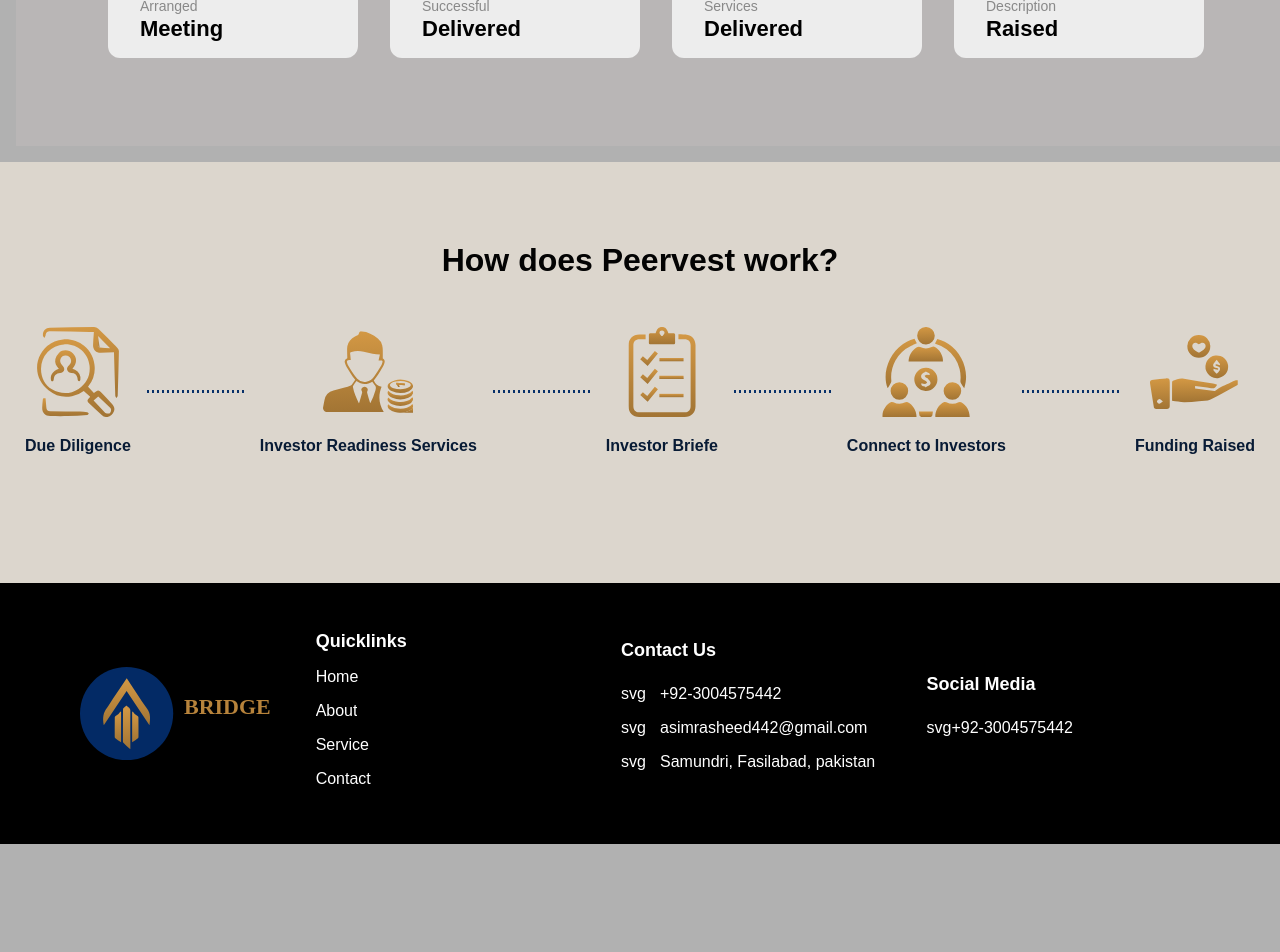
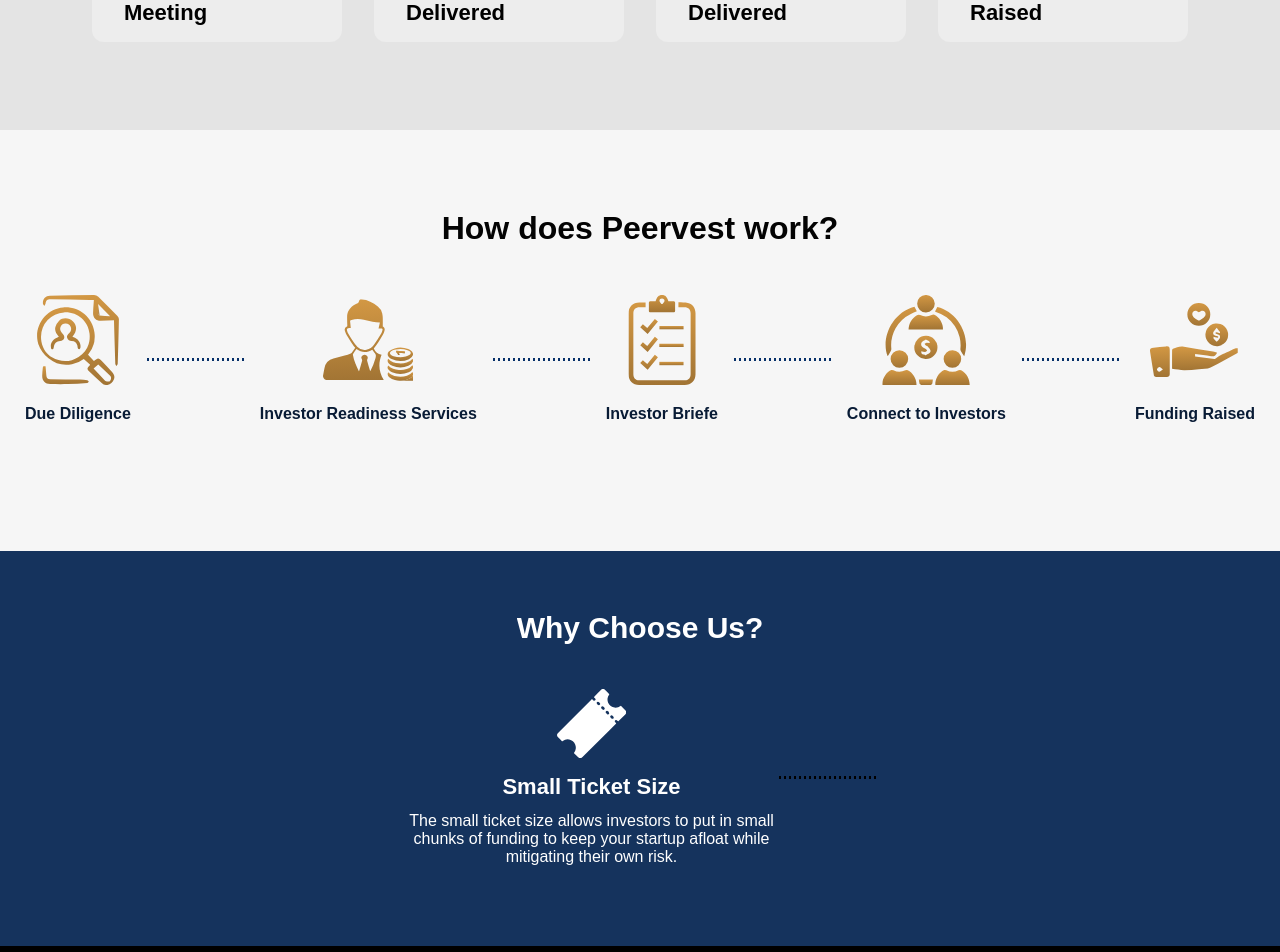
Before and after one commit to asimwarraich/bridge-trust, a React (Create React App) app: page / in a window 1280 px wide. Shown: the part 1180-2132 px from the top of the page. Before the commit the page ends 2024 px from the top, so only its background shows below. Built offline with nearby package versions, Linux system fonts and the light colour scheme.

Commit message:
invest page start

```diff
--- /dev/null
+++ b/src/compounts/Choose.jsx
@@ -0,0 +1,13 @@
+import React from "react";
+
+export default function Choose({ svg, title, subtitle }) {
+  return (
+    <>
+      <div className="choose__us__card">
+        <div className="choose__us__card__svg"> {svg} </div>
+        <div className="choose__us__card__title">{title}</div>
+        <div className="choose__us__card__sub__title">{subtitle}</div>
+      </div>
+    </>
+  );
+}
--- a/src/compounts/ChooseCard.jsx
+++ /dev/null
@@ -1,5 +0,0 @@
-import React from "react";
-
-export default function ChooseCard() {
-  return <div>ChooseCard</div>;
-}
--- a/src/screens/Landing.jsx
+++ b/src/screens/Landing.jsx
@@ -3,6 +3,7 @@
 import { landing } from "../assests";
 import Invest from "../compounts/Invest";
 import MileCard from "../compounts/MileCard";
+import Choose from "../compounts/Choose";
 export default function Landing() {
   return (
     <>
@@ -359,13 +360,13 @@
           />
         </div>
       </div>
-      <div className="choose__container">
-        <div className="choose__container__contant__wraper">
-          <div className="choose__wraper__heading">How does Peervest work?</div>
+      <div className="work__container">
+        <div className="work__container__contant__wraper">
+          <div className="work__wraper__heading">How does Peervest work?</div>
 
-          <div className="chooseus__contant__wraper__card">
-            <div className="choose__wraper__card">
-              <div className="choose__wraper__card__svg">
+          <div className="workus__contant__wraper__card">
+            <div className="work__wraper__card">
+              <div className="work__wraper__card__svg">
                 <svg
                   width="97.887"
                   height="107.646"
@@ -442,9 +443,9 @@
                   </g>
                 </svg>
               </div>
-              <div className="choose__wraper__text">Due Diligence</div>
+              <div className="work__wraper__text">Due Diligence</div>
             </div>
-            <div className="choose__dot__line">
+            <div className="work__dot__line">
               <svg
                 xmlns="http://www.w3.org/2000/svg"
                 width="97"
@@ -463,8 +464,8 @@
                 />
               </svg>
             </div>
-            <div className="choose__wraper__card">
-              <div className="choose__wraper__card__svg">
+            <div className="work__wraper__card">
+              <div className="work__wraper__card__svg">
                 <svg
                   id="Group_566"
                   data-name="Group 566"
@@ -556,11 +557,11 @@
                   </g>
                 </svg>
               </div>
-              <div className="choose__wraper__text">
+              <div className="work__wraper__text">
                 Investor Readiness Services
               </div>
             </div>
-            <div className="choose__dot__line">
+            <div className="work__dot__line">
               <svg
                 xmlns="http://www.w3.org/2000/svg"
                 width="97"
@@ -579,8 +580,8 @@
                 />
               </svg>
             </div>
-            <div className="choose__wraper__card">
-              <div className="choose__wraper__card__svg">
+            <div className="work__wraper__card">
+              <div className="work__wraper__card__svg">
                 <svg
                   id="Group_564"
                   data-name="Group 564"
@@ -675,9 +676,9 @@
                   </g>
                 </svg>
               </div>
-              <div className="choose__wraper__text">Investor Briefe</div>
+              <div className="work__wraper__text">Investor Briefe</div>
             </div>
-            <div className="choose__dot__line">
+            <div className="work__dot__line">
               <svg
                 xmlns="http://www.w3.org/2000/svg"
                 width="97"
@@ -696,8 +697,8 @@
                 />
               </svg>
             </div>
-            <div className="choose__wraper__card">
-              <div className="choose__wraper__card__svg">
+            <div className="work__wraper__card">
+              <div className="work__wraper__card__svg">
                 <svg
                   id="Group_568"
                   data-name="Group 568"
@@ -804,9 +805,9 @@
                   </g>
                 </svg>
               </div>
-              <div className="choose__wraper__text">Connect to Investors</div>
+              <div className="work__wraper__text">Connect to Investors</div>
             </div>
-            <div className="choose__dot__line">
+            <div className="work__dot__line">
               <svg
                 xmlns="http://www.w3.org/2000/svg"
                 width="97"
@@ -825,8 +826,8 @@
                 />
               </svg>
             </div>
-            <div className="choose__wraper__card">
-              <div className="choose__wraper__card__svg">
+            <div className="work__wraper__card">
+              <div className="work__wraper__card__svg">
                 <svg
                   id="Group_570"
                   data-name="Group 570"
@@ -891,8 +892,52 @@
                   </g>
                 </svg>
               </div>
-              <div className="choose__wraper__text">Funding Raised</div>
+              <div className="work__wraper__text">Funding Raised</div>
             </div>
+          </div>
+        </div>
+      </div>
+      <div className="choose__container">
+        <div className="choose__container__heading">Why Choose Us?</div>
+        <div className="choose__container__card__wraper">
+          <Choose
+            svg={
+              <svg
+                xmlns="http://www.w3.org/2000/svg"
+                width="69.305"
+                height="69.278"
+                viewBox="0 0 69.305 69.278"
+              >
+                <path
+                  id="Path_21787"
+                  data-name="Path 21787"
+                  d="M898,289.48c-1.3-1.32-2.64-2.62-3.93-4a.53.53,0,0,0-.84-.06,8.33,8.33,0,0,1-4.89,1.61,9.33,9.33,0,0,1-1.06-.11A8.15,8.15,0,0,1,881.79,274c.18-.26.34-.44,0-.74-1.41-1.38-2.78-2.8-4.2-4.16a2.58,2.58,0,0,0-3.73,0c-2.39,2.35-4.74,4.74-7.12,7.09-.28.28-.17.35.07.53a5.21,5.21,0,0,1,1.23,1.25,1.3,1.3,0,0,1-1.89,1.75,4.369,4.369,0,0,1-1.06-1c-.33-.51-.49-.34-.81,0l-33.54,33.51a2.71,2.71,0,0,0,0,4.27c1.23,1.23,2.48,2.44,3.68,3.71.39.41.62.42,1.08.09a7.76,7.76,0,0,1,6.42-1.42,8.17,8.17,0,0,1,5,12.88c-.3.41-.32.62.07,1,1.24,1.19,2.44,2.42,3.65,3.64,1.57,1.57,3,1.58,4.57,0l27-26.94,6.44-6.43c.28-.27.44-.45,0-.76a4.1,4.1,0,0,1-.88-.93,1.3,1.3,0,0,1,1.8-1.83,4.591,4.591,0,0,1,.94.87c.32.4.5.31.81,0,2.21-2.24,4.45-4.46,6.67-6.69a2.7,2.7,0,0,0,.01-4.21Zm-25.34-5.57a1.23,1.23,0,0,1-1.16.67,3.12,3.12,0,0,1-2.22-2.18,1.27,1.27,0,0,1,.67-1.17,1.22,1.22,0,0,1,1.4,0,5.6,5.6,0,0,1,1.27,1.3A1.17,1.17,0,0,1,872.66,283.91Zm4.34,4.84a1.21,1.21,0,0,1-1.66.15c-.66-.52-1.38-1-1.49-1.77a1.32,1.32,0,0,1,1.95-1.35,4.3,4.3,0,0,1,1.35,1.3,1.25,1.25,0,0,1-.15,1.67Zm4.25,4.76a1.21,1.21,0,0,1-1.34,0,5.141,5.141,0,0,1-1.33-1.34,1.19,1.19,0,0,1,0-1.34,1.32,1.32,0,0,1,1.18-.67,3.09,3.09,0,0,1,2.19,2.37A1.15,1.15,0,0,1,881.25,293.51Zm3.26,4.53a3.889,3.889,0,0,1-1.42-1.43,1.31,1.31,0,0,1,1.19-1.94,3.19,3.19,0,0,1,2.21,2.22,1.33,1.33,0,0,1-1.98,1.11Z"
+                  transform="translate(-829.699 -268.303)"
+                  fill="#fff"
+                ></path>
+              </svg>
+            }
+            title="Small Ticket Size"
+            subtitle="The small ticket size allows investors to put in small chunks of funding to keep your startup afloat while mitigating their own risk."
+          />
+          <div className="work__dot__line">
+            <svg
+              xmlns="http://www.w3.org/2000/svg"
+              width="97"
+              height="3"
+              viewBox="0 0 97 3"
+            >
+              <line
+                id="Line_53"
+                data-name="Line 53"
+                x2="97"
+                transform="translate(0 1.5)"
+                fill="none"
+                stroke="currentColor"
+                stroke-width="3"
+                stroke-dasharray="2 3"
+              />
+            </svg>
           </div>
         </div>
       </div>
--- a/src/style/global.scss
+++ b/src/style/global.scss
@@ -11,7 +11,7 @@
 body {
   margin: 0;
   padding: 0;
-  background-color: rgb(177, 177, 177);
+  // background-color: rgb(177, 177, 177);
   font-family: "Montserrat", sans-serif;
 }
 .header__wraper {
@@ -24,7 +24,6 @@
   padding-top: 4px;
   z-index: 999;
   overflow: visible;
-  background-color: #ededed;
 }
 .header__wraper__active {
   background-color: #000000;
@@ -41,9 +40,13 @@
 .header__contant__link {
   text-decoration: none;
   padding: 1em;
-  color: var(--heading);
+  // color: var(--heading);
+  color: white;
   font-size: 16px;
   font-weight: 400;
+}
+.header__contant__link:hover {
+  color: var(--heading);
 }
 .trust__menu__btn {
   display: none;
@@ -189,9 +192,9 @@
   flex-direction: column;
   align-items: center;
   justify-content: center;
-  margin: 1em;
+
   padding: 3em 0em;
-  background-color: #b9b6b6;
+  background-color: #e4e4e4;
 }
 .milestone__container__heading {
   font-size: 28px;
@@ -238,12 +241,12 @@
   font-weight: 600;
   color: var(--primart);
 }
-.choose__container {
+.work__container {
   width: 100%;
-  background-color: rgb(220, 214, 205);
+  background-color: #f6f6f6;
   padding: 2em 0em;
 }
-.choose__container__contant__wraper {
+.work__container__contant__wraper {
   width: 100%;
   display: flex;
   flex-direction: column;
@@ -254,7 +257,7 @@
   padding: 3em 0em;
 }
 
-.chooseus__contant__wraper__card {
+.workus__contant__wraper__card {
   width: 100%;
   display: flex;
   align-items: center;
@@ -262,12 +265,12 @@
   justify-content: center;
   padding: 2em 0.5em;
 }
-.choose__wraper__heading {
+.work__wraper__heading {
   font-size: 32px;
   color: #030303;
   font-weight: 700;
 }
-.choose__wraper__card {
+.work__wraper__card {
   display: flex;
   flex-direction: column;
   align-items: center;
@@ -275,20 +278,59 @@
   padding: 1em;
 }
 
-.choose__wraper__card__svg svg {
+.work__wraper__card__svg svg {
   width: 90px;
   height: 90px;
 }
-.choose__wraper__text {
+.work__wraper__text {
   margin-top: 1em;
   font-size: 16px;
   color: #081b35;
   text-align: center;
   font-weight: 700;
 }
-.choose__dot__line {
+.work__dot__line {
   display: flex;
   align-items: center;
+}
+
+.choose__container {
+  width: 100%;
+  display: flex;
+  align-items: center;
+  justify-content: center;
+  flex-direction: column;
+  padding: 3em 1em;
+  background-color: #15335d;
+}
+.choose__container__heading {
+  font-size: 30px;
+  font-weight: 600;
+  color: #fff;
+  margin: 12px 0px;
+}
+.choose__container__card__wraper {
+  width: 100%;
+  display: flex;
+  align-items: center;
+  justify-content: center;
+  padding: 2em 0em;
+}
+.choose__us__card {
+  width: 30%;
+  display: flex;
+  align-items: center;
+  flex-direction: column;
+}
+.choose__us__card__title {
+  font-size: 22px;
+  font-weight: 600;
+  color: #fff;
+  margin: 12px 0px;
+}
+.choose__us__card__sub__title {
+  color: white;
+  text-align: center;
 }
 .footer__container {
   width: 100%;
@@ -300,12 +342,12 @@
   max-width: 1440px;
   margin: 0 auto;
 }
-.choose__wraper__card__heading {
+.work__wraper__card__heading {
   margin: 8px 0px;
   font-size: 20px;
   color: white;
 }
-.choose__wraper__card__sub__heading {
+.work__wraper__card__sub__heading {
   margin: 8px 0px;
   font-size: 16px;
   color: white;
@@ -381,17 +423,14 @@
 .invester__header__container img {
   width: 100%;
   height: 400px;
-  margin-top: 4em;
 }
 .invester__main__contant {
-  width: 100%;
-  height: 100%;
   position: absolute;
   display: flex;
   align-items: center;
   justify-content: center;
   flex-direction: column;
-  top: 10%;
+  top: 40%;
   left: 0;
   right: 0;
   max-width: 1440px;
@@ -408,8 +447,75 @@
   color: white;
   font-size: 18px;
 }
+.invester__all__input__container {
+  width: 100%;
+}
+.start__up__container {
+  padding: 3em;
+}
+.start__up__container__form {
+  border-radius: 9px;
+  padding: 3em;
+  background-color: #dedee4;
+}
+.invester__name__input {
+  width: 100%;
+  margin: 2em 0em;
+}
+
+.invester__input__start__div {
+  display: flex;
+}
+.invester__start {
+  padding: 0px 3px;
+  color: red;
+}
+.invester__input__label {
+  font-size: 16px;
+  font-weight: 600;
+  color: var(--primart);
+}
+.invester__name__input input {
+  width: 100%;
+  outline: none;
+  border: none;
+  background-color: transparent;
+  padding: 12px 0px;
+  border-bottom: 1px solid black;
+}
+.invester__name__input input:hover {
+  border-bottom: 2px solid var(--primart);
+}
+.error__invester {
+  padding-top: 5px;
+  color: rgb(166, 73, 73);
+  font-size: 12px;
+}
+.invester__container__form__input__box {
+  width: 100%;
+}
+.start__up__container__form__input__box__label {
+  display: flex;
+  font-size: 16px;
+  font-weight: 600;
+  color: var(--primart);
+  margin-bottom: 6px;
+}
+.invester__container__form__input__box__label__requird {
+  color: red;
+}
+.invester__container__form__input__box__content {
+  display: flex;
+  align-items: center;
+}
+.invester__container__form__input__box__content input {
+  margin: 0px;
+}
+.invester__container__form__input__box__content__label {
+  margin-left: 9px;
+}
 @media (max-width: 600px) {
-  .chooseus__contant__wraper__card {
+  .workus__contant__wraper__card {
     flex-direction: column;
   }
   .main__container__contant__heading {
@@ -424,11 +530,11 @@
   }
 }
 @media (max-width: 750px) {
-  .choose__wraper__heading {
+  .work__wraper__heading {
     font-size: 24px;
   }
-  .chooseus__contant__wraper__card {
-    .choose__dot__line {
+  .workus__contant__wraper__card {
+    .work__dot__line {
       display: none;
     }
   }
```
Also changed, not shown: src/compounts/Header.jsx (+9 -1 lines), src/screens/Invester.jsx (+39 -0 lines).
